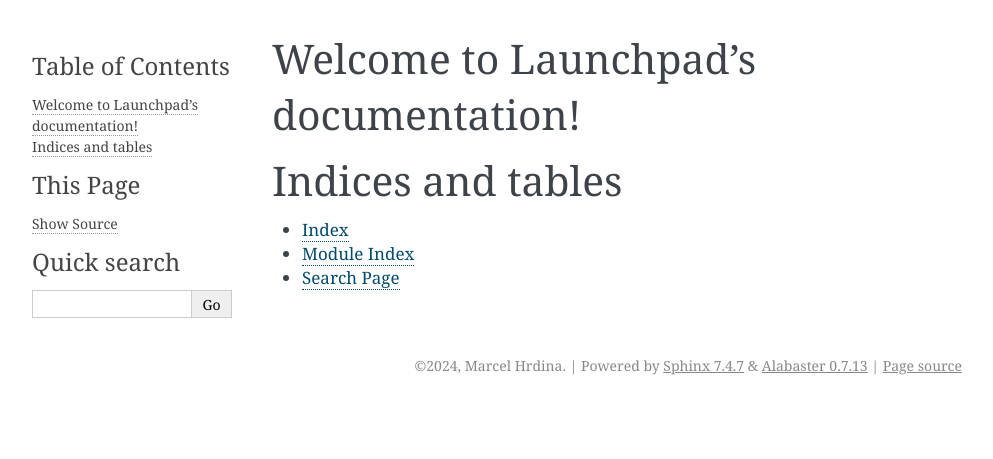
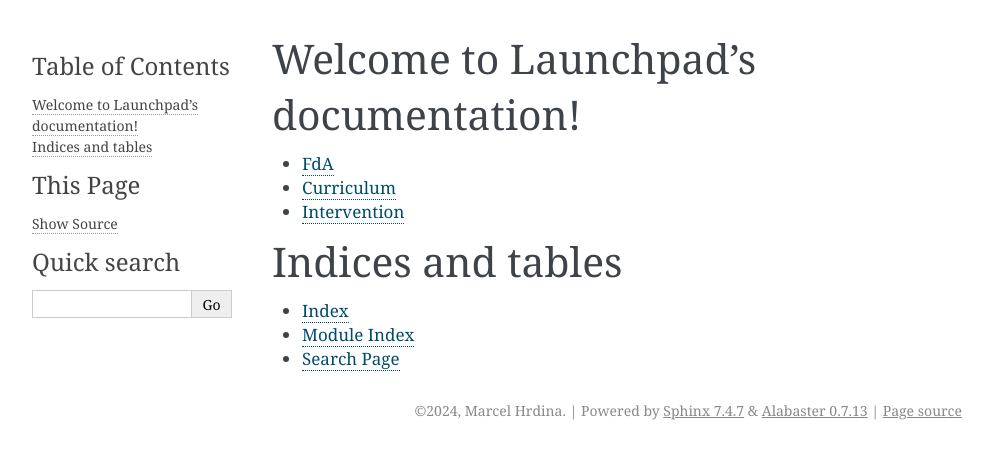
Before and after one commit to hugligit/launchpad, a Sphinx documentation site: the page built from source/index.rst, in a window 1280 px wide. Shown: the top 459 px of the page, without its empty margins (148-1141 px from the left). Built offline with Sphinx 7.4.7, drawn with Linux system fonts in a browser that asks for light colours.

Commit message:
added first hyperlinks to the launchpad

```diff
--- a/source/index.rst
+++ b/source/index.rst
@@ -5,6 +5,13 @@
 
 Welcome to Launchpad's documentation!
 =====================================
+
+* `FdA <https://hugligit.github.io/FdA/html/index.html>`_
+* `Curriculum <https://hugligit.github.io/tmp/>`_
+* `Intervention <https://hugligit.github.io/tmp/revealjs>`_
+
+.. * `a link`_.
+.. .. _a link: https://hugligit.github.io/FdA/html/index.html
 
 .. toctree::
    :maxdepth: 2
```
